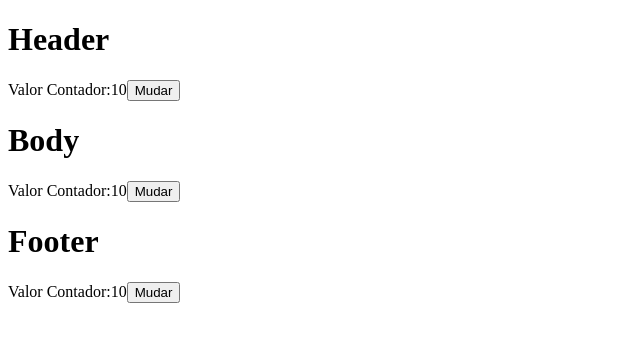
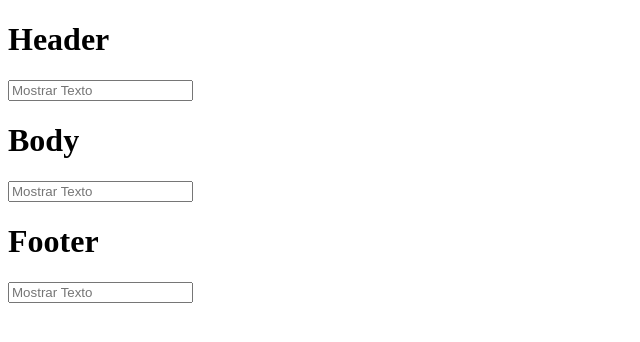
Before and after one commit to Leticiasa26/framework-frontend, a React (Vite) app: page / in a window 1280 px wide. Shown: the top 342 px of the page, without its empty margins (0-640 px from the left). Built offline with nearby package versions, Linux system fonts and the light colour scheme.

Commit message:
Salvando codigo da aula

```diff
--- a/src/container.tsx
+++ b/src/container.tsx
@@ -1,31 +1,32 @@
 //States
 //Props - são informações que você pode passar para um componente
-//Hooks
+//Hooks - iniciam com "use", só pode usar ele no começo do componente
 
-interface ContainerProps{
+import { useState } from "react"
 
-    nome:string
+interface ContainerProps {
+
+  nome:string
 
 }
 
-function Container (props:ContainerProps) {
+function Container ( props:ContainerProps ) {
+  function trataInput ( event:React.ChangeEvent<HTMLInputElement> ) {
 
-    let contador = 10
+    console.log (event.currentTarget.value)
 
-    function mudar () {
+  }
 
-        contador = 20
-
-    }
-
-    return(
+  return(
 
     <>
-    <h1> {props.nome} </h1>
 
-    Valor Contador:{contador}
+      <h1>{props.nome}</h1>
 
-    <button onClick = {mudar} > Mudar </button>
+      {/*Texto:{texto}*/}
+
+      <input type="text" placeholder="Mostrar Texto" onChange={trataInput}/>
+
     </>
 
   )
--- a/src/main.tsx
+++ b/src/main.tsx
@@ -2,8 +2,7 @@ import { StrictMode } from 'react'
 import { createRoot } from 'react-dom/client'
 import Container from './container.tsx'
 
-
-createRoot(document.getElementById('root')!).render(
+createRoot (document.getElementById ('root') ! ) .render (
 
   <StrictMode>
     <Container nome = 'Header'/>
```
